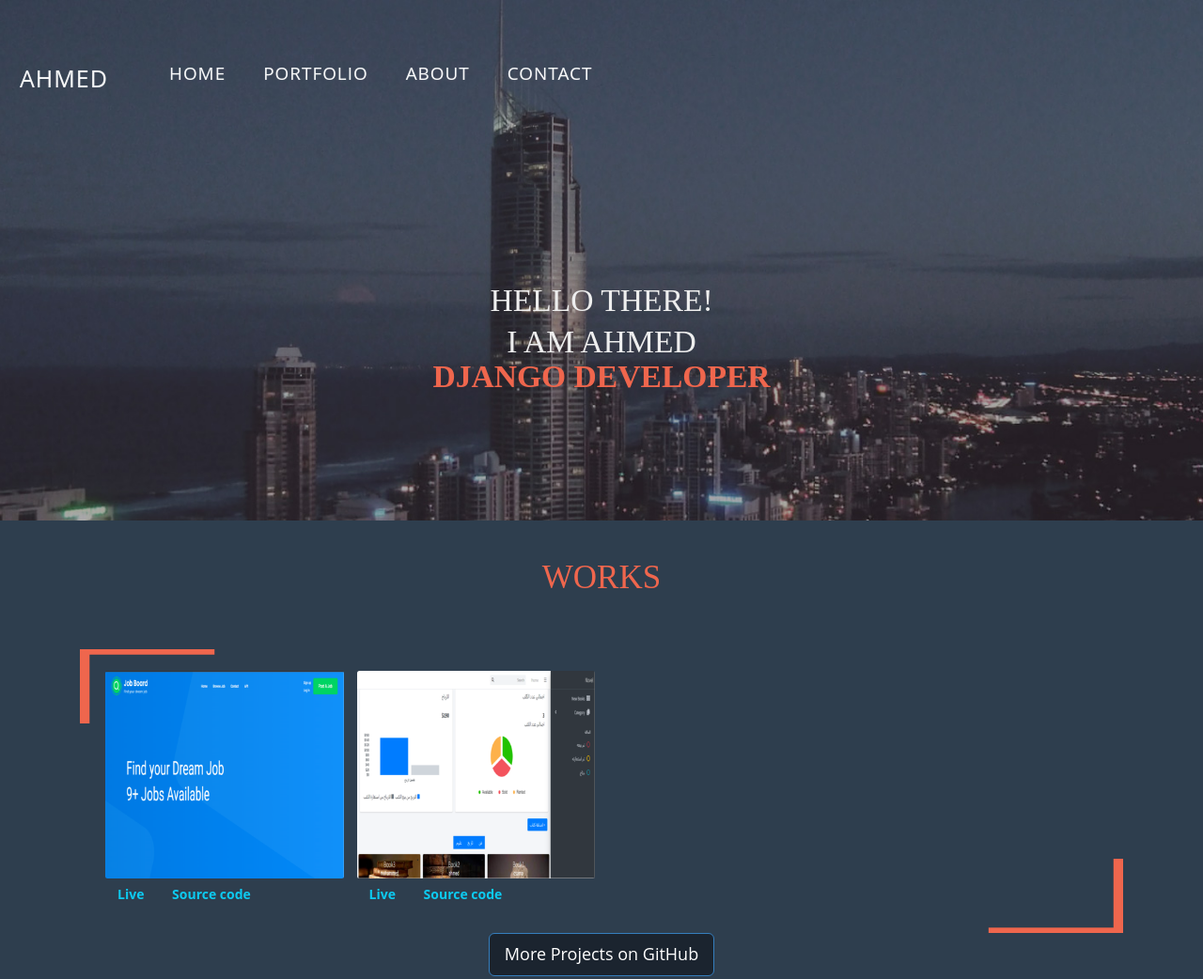
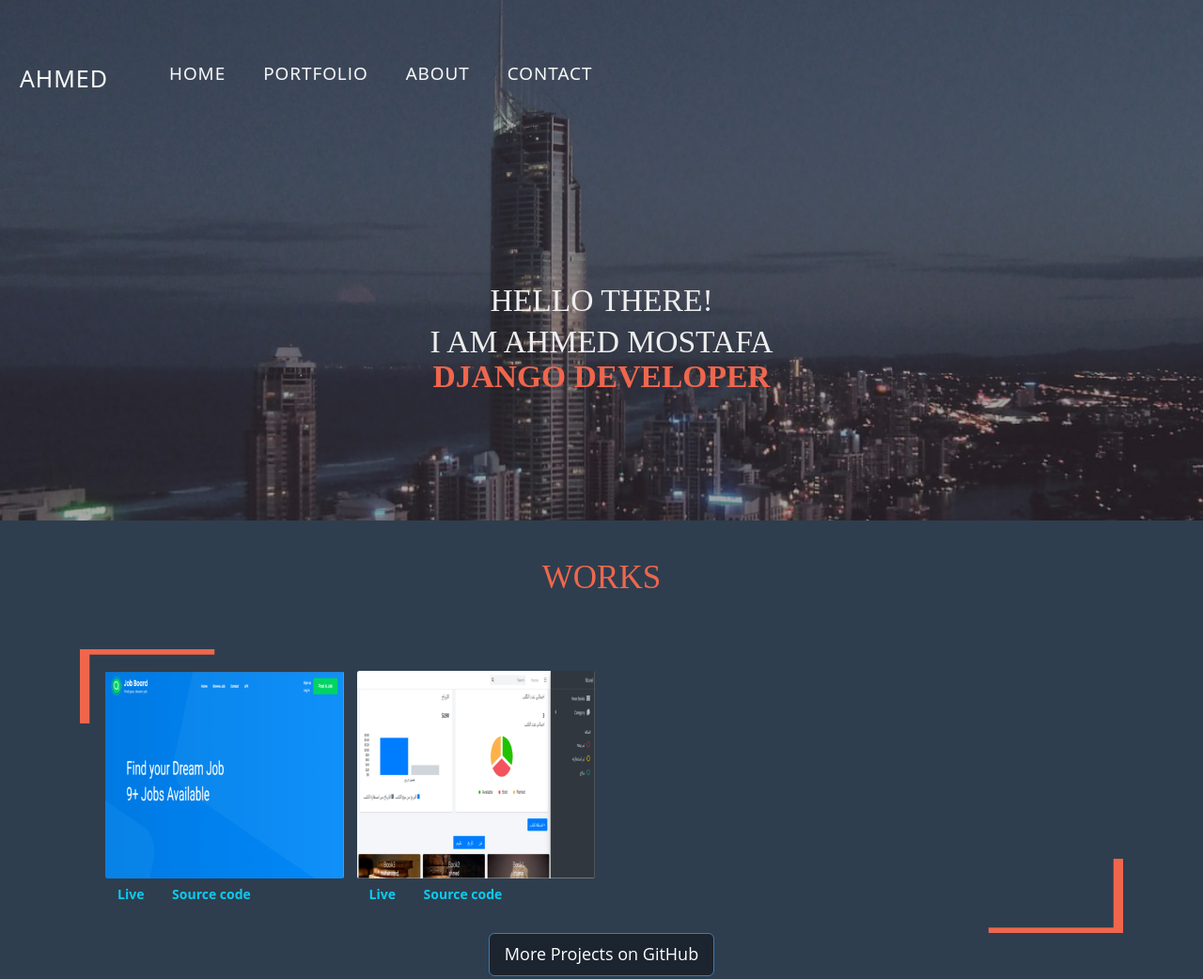
Before and after one commit to elmohandsnet/about, a plain HTML site: page index.html in a window 1280 px wide. Shown: the top 1042 px of the page at 94% size. Drawn offline with nearby package versions, Linux system fonts and the light colour scheme.

Commit message:
Update index.html
.

```diff
--- a/index.html
+++ b/index.html
@@ -71,7 +71,7 @@ Smartphone Compatible web template, free webdesigns for Nokia, Samsung, LG, Sony
 				<div class="banner-wrap">
 							<div class="banner_center">
 								<h1>Hello There!</h1>
-								<h2>i am ahmed <br><span>Django Developer</span></h2>
+								<h2>i am ahmed mostafa <br><span>Django Developer</span></h2>
 								</div>
 						</div>
 			 </div>
```
